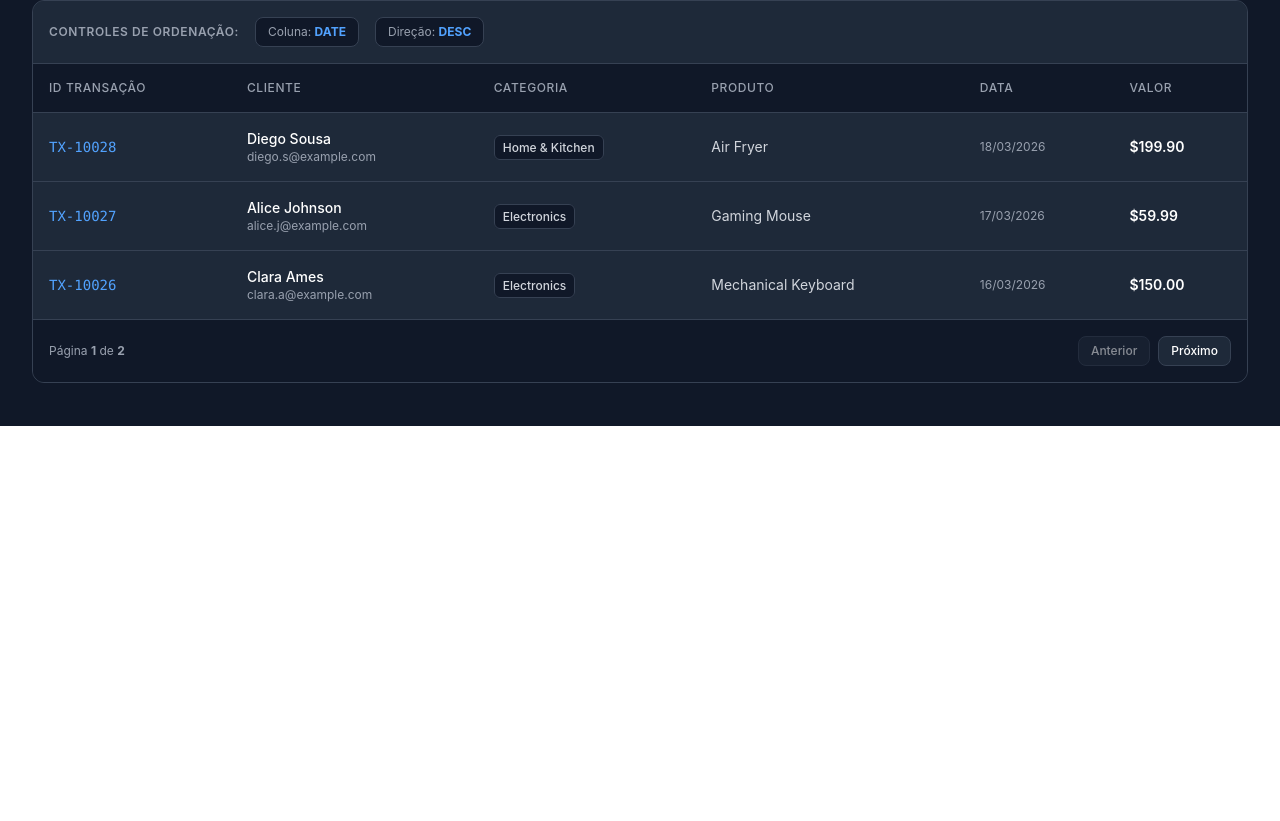
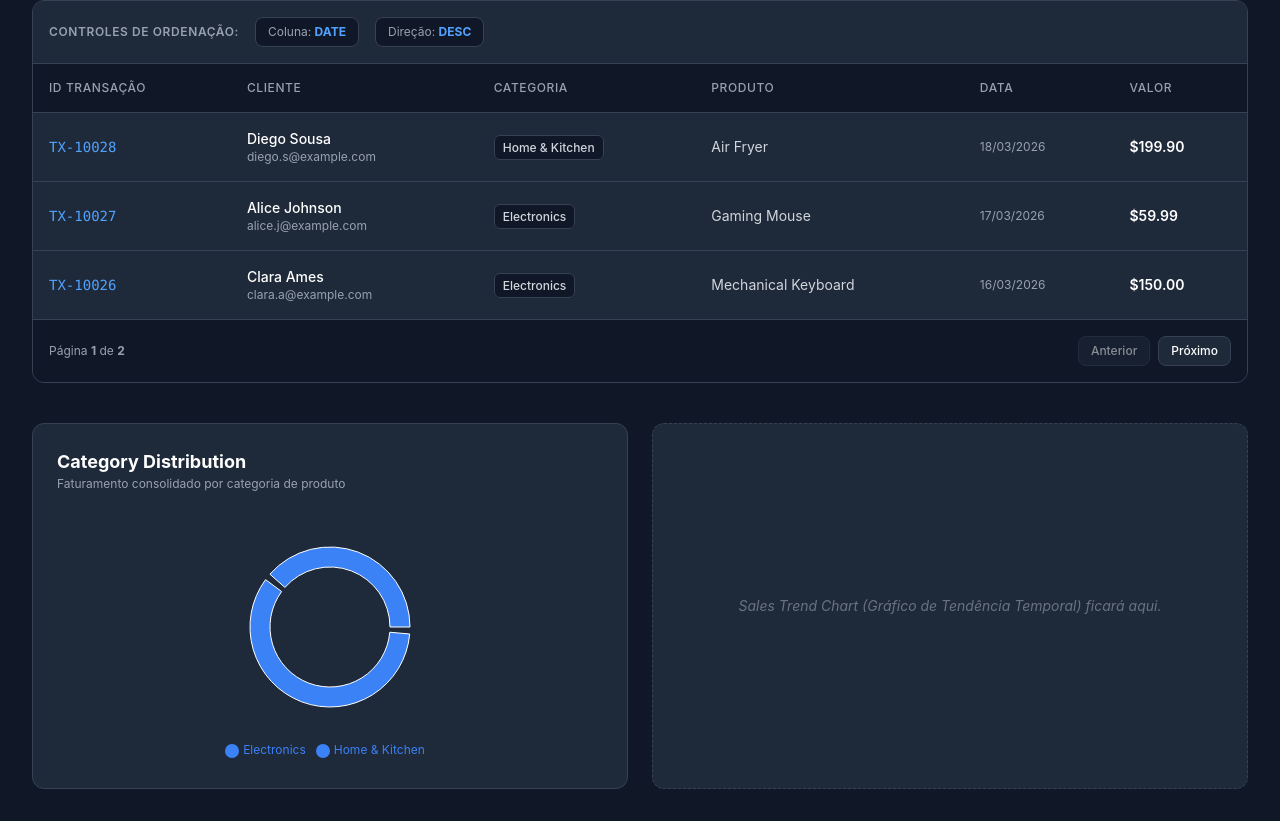
Before and after one commit to daniel27072007/Corporate-dashboard-api, a React (Vite) app: page / in a window 1280 px wide. Shown: the part 374-1195 px from the top of the page. Before the commit the page ends 800 px from the top, so only its background shows below. Built offline with nearby package versions, Linux system fonts and the light colour scheme.

Commit message:
added first dynamic graph

```diff
--- a/package.json
+++ b/package.json
@@ -12,7 +12,8 @@
   "dependencies": {
     "@tailwindcss/vite": "^4.3.3",
     "react": "^19.2.8",
-    "react-dom": "^19.2.8"
+    "react-dom": "^19.2.8",
+    "recharts": "^3.10.1"
   },
   "devDependencies": {
     "@eslint/js": "^10.0.1",
--- a/src/App.jsx
+++ b/src/App.jsx
@@ -1,4 +1,5 @@
 import { useState, useMemo, use } from "react";
+import { ResponsiveContainer, PieChart, Pie, Tooltip, Legend } from 'recharts'
 import salesData from './data/salesMock.json'
 
 function App() {
@@ -55,7 +56,27 @@ function App() {
     return dataOrdnaded.slice(indexStart, indexFinal)
   }, [dataOrdnaded, currentPage, itemsPerPage])
 
-
+  //rechart Category Distribution
+  const rechartCategoryData = useMemo(() => {
+    const maping = dataFiltred.reduce((acumulate, item) => {
+      if(item.status === "refunded"){
+        return acumulate
+      }
+      const categoryName = item.category;
+      if(!acumulate[categoryName]){
+        acumulate[categoryName] = 0
+      }
+      acumulate[categoryName] += item.amount
+      return acumulate
+    }, {})
+    return Object.keys(maping).map((category) => {
+      const totalValue = maping[category] || 0
+      return {
+        name: category,
+        value: Number(totalValue.toFixed(2)),
+      }
+    })
+  }, [dataFiltred])
 
   return (
     <div className="min-h-screen bg-gray-900 text-white p-8 flex flex-col gap-6">
@@ -215,6 +236,49 @@ function App() {
 
       </div>
 
+      {/* 5. SEÇÃO DE GRÁFICOS DINÂMICOS */}
+      <div className="grid grid-cols-1 lg:grid-cols-2 gap-6 mt-4">
+
+        {/* Card do Gráfico de Categorias */}
+        <div className="bg-gray-800 p-6 rounded-xl border border-gray-700 flex flex-col gap-4">
+          <div>
+            <h2 className="text-lg font-bold text-white">Category Distribution</h2>
+            <p className="text-gray-400 text-xs">Faturamento consolidado por categoria de produto</p>
+          </div>
+
+          {/* Container Responsivo do Recharts */}
+          <div className="w-full h-64">
+            <ResponsiveContainer width="100%" height="100%">
+              <PieChart>
+                <Pie
+                  data={rechartCategoryData} // Sua lista de objetos { name, value }
+                  cx="50%"
+                  cy="50%"
+                  innerRadius={60}
+                  outerRadius={80}
+                  paddingAngle={5}
+                  dataKey="value"
+                  // ATUALIZAÇÃO RECHARTS 4.0: Passamos as cores direto aqui!
+                  fill="#3b82f6"
+                />
+
+                <Tooltip
+                  contentStyle={{ backgroundColor: "#1f2937", borderColor: "#374151", borderRadius: "8px" }}
+                  itemStyle={{ color: "#fff" }}
+                />
+                <Legend iconType="circle" wrapperStyle={{ fontSize: "12px" }} />
+              </PieChart>
+            </ResponsiveContainer>
+          </div>
+        </div>
+
+        {/* Espaço para o segundo gráfico solicitado pelo cliente futuramente */}
+        <div className="bg-gray-800 p-6 rounded-xl border border-gray-700 flex items-center justify-center border-dashed text-gray-500 text-sm italic">
+          Sales Trend Chart (Gráfico de Tendência Temporal) ficará aqui.
+        </div>
+
+      </div>
+
     </div>
   )
 }
```
Also changed, not shown: 1 other file (tests, documents, lock files or other folders).
